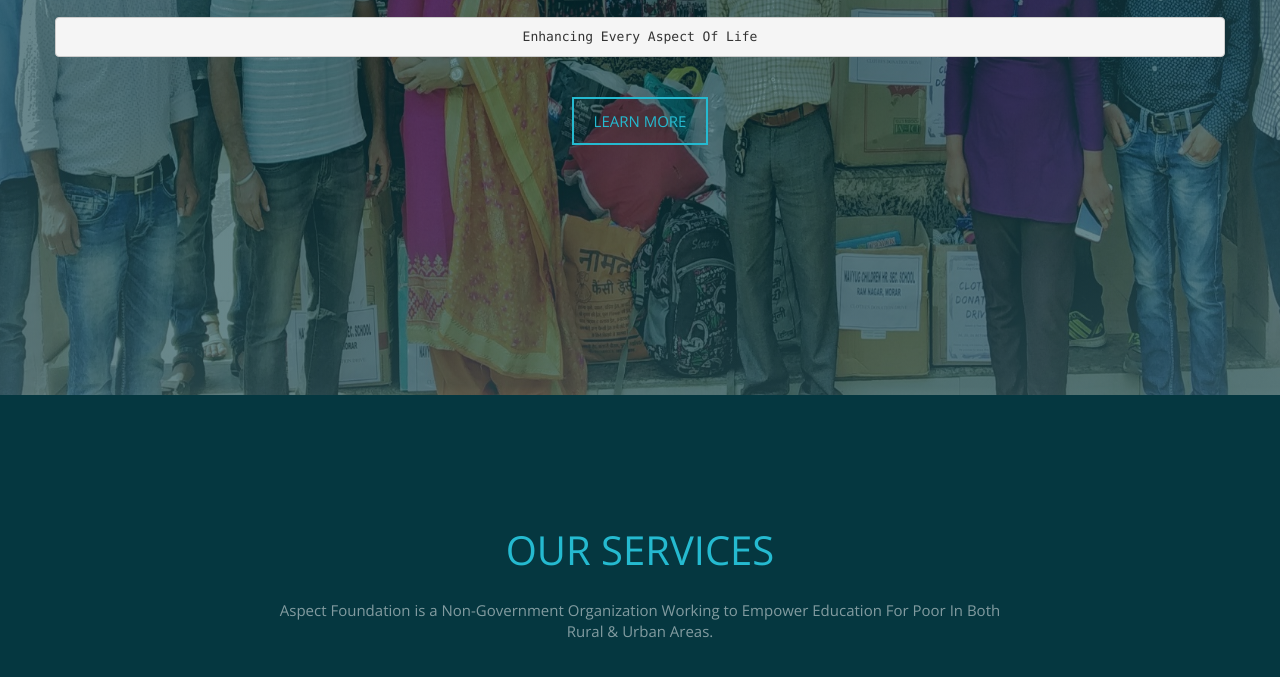
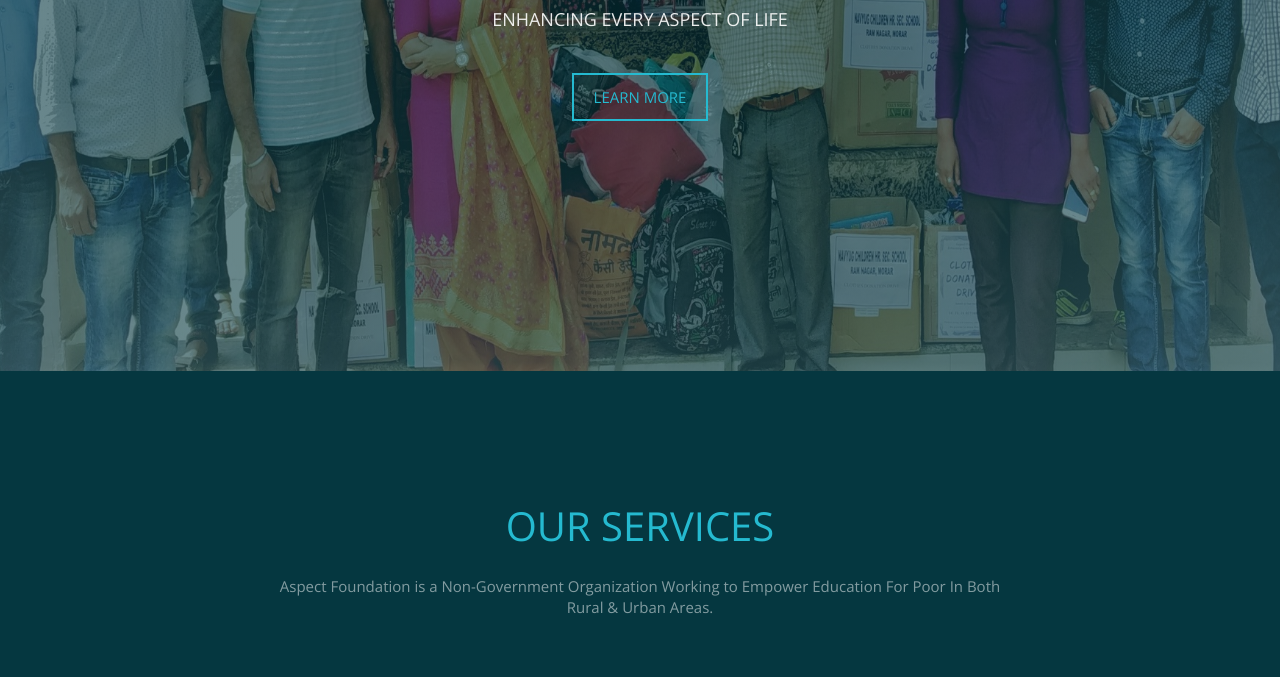
Before and after one commit to aspect99/aspectfoundation, a plain HTML site: page index.html in a window 1280 px wide. Shown: the part 423-1100 px from the top of the page. Drawn offline with nearby package versions, Linux system fonts and the light colour scheme.

Commit message:
Update index.html

```diff
--- a/index.html
+++ b/index.html
@@ -65,7 +65,7 @@
           <div class="intro-text">
 		 <h2><p> Welcome </p></h2>
 		    <h2><span class="brand"> Aspect Foundation </span></h2>
-		  <p><pre> Enhancing Every Aspect Of Life </pre></p>
+		  <p>Enhancing Every Aspect Of Life</p>
             <a href="#services" class="btn btn-default btn-lg page-scroll">Learn More</a>  </div>
         </div>
       </div>
```
